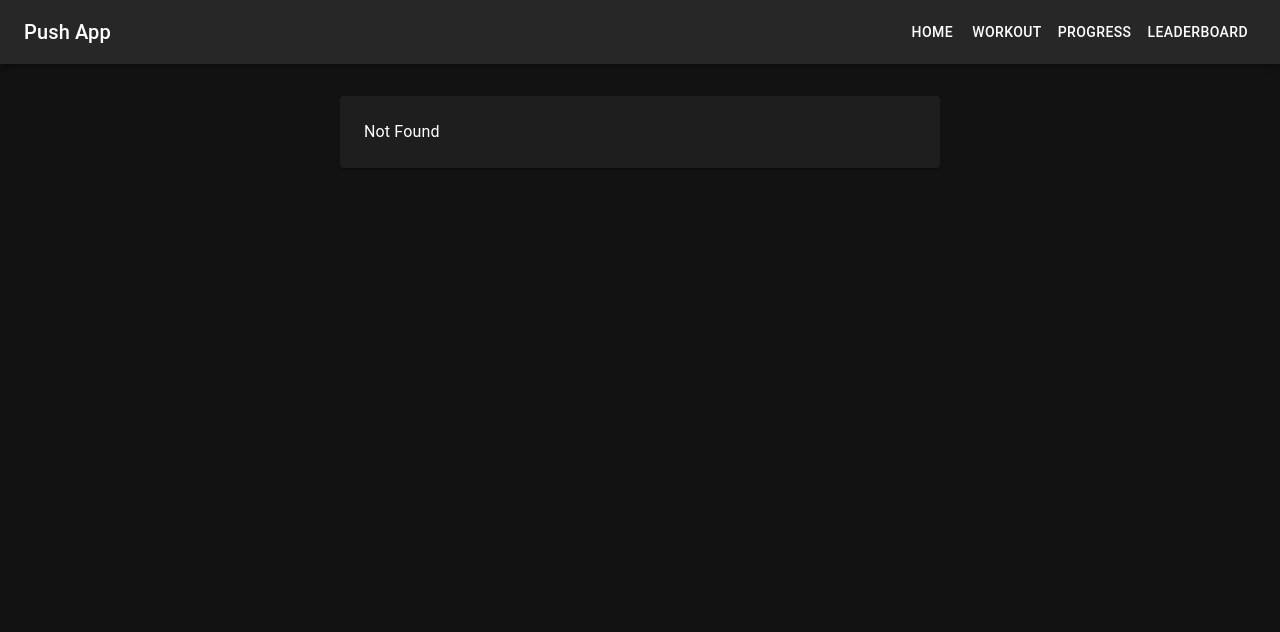
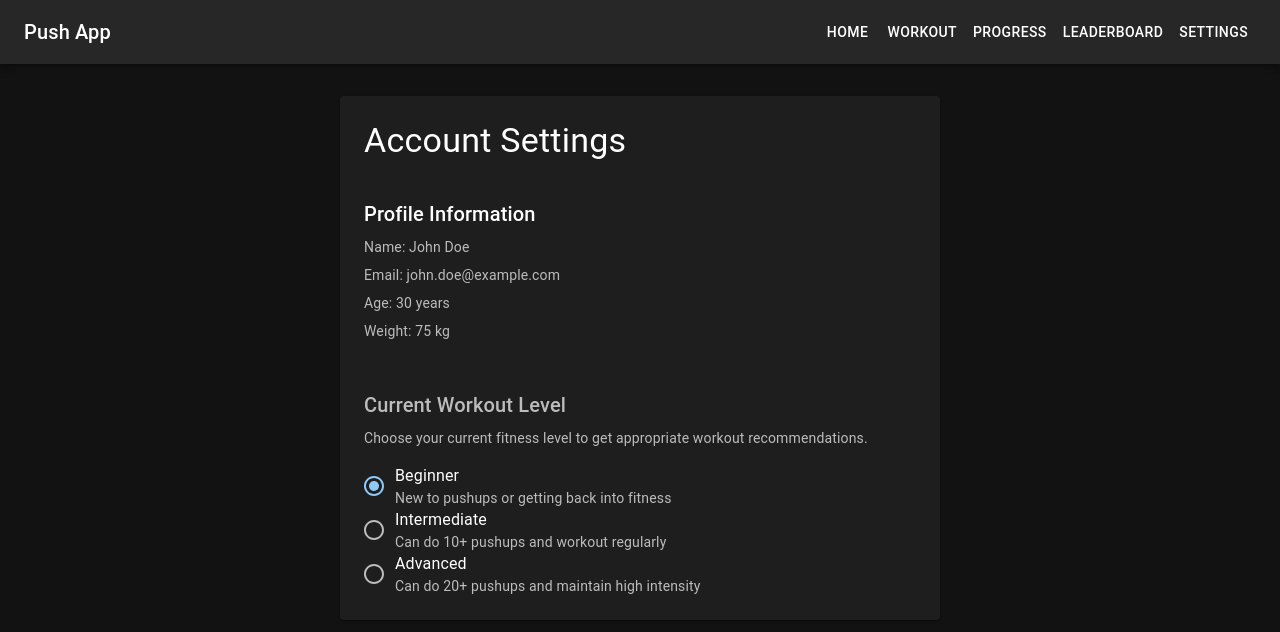
Before and after one commit to miklnikl/push-app, a React (Vite) app: page /settings in a window 1280 px wide. Before the commit this address had no page. Shown: the top 632 px of the page. Built offline with nearby package versions, Linux system fonts and the light colour scheme.

Commit message:
Add account settings page with workout level setting
Co-authored-by: miklnikl <111416755+miklnikl@users.noreply.github.com>

```diff
--- a/src/components/organisms/header/Header.tsx
+++ b/src/components/organisms/header/Header.tsx
@@ -22,6 +22,9 @@ export function Header() {
           <Button color='inherit' component={RouterLink} to={NAVIGATION.ROUTES.LEADERBOARD}>
             {NAVIGATION.LINKS.LEADERBOARD}
           </Button>
+          <Button color='inherit' component={RouterLink} to={NAVIGATION.ROUTES.SETTINGS}>
+            {NAVIGATION.LINKS.SETTINGS}
+          </Button>
         </Box>
       </Toolbar>
     </AppBar>
--- a/src/modules/account/accountStore.ts
+++ b/src/modules/account/accountStore.ts
@@ -2,6 +2,7 @@ import { Store } from '@tanstack/react-store';
 import type { Account, CompletedWorkout, Progress } from './types';
 import type { User } from '../user/types';
 import type { Workout } from '../workout/types';
+import { WORKOUT_LEVELS, type WorkoutLevel } from '../workout/constants';
 import { loadAccountFromStorage, saveAccountToStorage, isStorageAvailable } from './storage';
 
 // Mock user data for development
@@ -11,6 +12,7 @@ const mockUser: User = {
   name: 'John Doe',
   weight: 75,
   age: 30,
+  workoutLevel: WORKOUT_LEVELS.BEGINNER,
   createdAt: new Date('2024-01-01'),
   updatedAt: new Date(),
 };
@@ -122,6 +124,7 @@ export const accountActions = {
             email: 'jane.smith@example.com',
             name: 'Jane Smith',
             age: 28,
+            workoutLevel: WORKOUT_LEVELS.INTERMEDIATE,
             createdAt: new Date('2024-01-05'),
             updatedAt: new Date(),
           },
@@ -153,6 +156,7 @@ export const accountActions = {
             email: 'mike.johnson@example.com',
             name: 'Mike Johnson',
             age: 35,
+            workoutLevel: WORKOUT_LEVELS.ADVANCED,
             createdAt: new Date('2024-01-03'),
             updatedAt: new Date(),
           },
@@ -178,6 +182,32 @@ export const accountActions = {
     });
   },
 
+  updateWorkoutLevel: (workoutLevel: WorkoutLevel) => {
+    accountStore.setState(state => {
+      const updatedUser: User = {
+        ...state.currentAccount.user,
+        workoutLevel,
+        updatedAt: new Date(),
+      };
+
+      const updatedAccount: Account = {
+        ...state.currentAccount,
+        user: updatedUser,
+        updatedAt: new Date(),
+      };
+
+      // Update current account in allAccounts array
+      const updatedAllAccounts = state.allAccounts.map(account =>
+        account.id === updatedAccount.id ? updatedAccount : account
+      );
+
+      return {
+        currentAccount: updatedAccount,
+        allAccounts: updatedAllAccounts,
+      };
+    });
+  },
+
   getCurrentAccount: () => accountStore.state.currentAccount,
   getAllAccounts: () => accountStore.state.allAccounts,
 };
--- a/src/modules/common/navigation.ts
+++ b/src/modules/common/navigation.ts
@@ -5,11 +5,13 @@ export const NAVIGATION = {
     WORKOUT: 'Workout',
     PROGRESS: 'Progress',
     LEADERBOARD: 'Leaderboard',
+    SETTINGS: 'Settings',
   },
   ROUTES: {
     HOME: '/',
     WORKOUT: '/workout',
     PROGRESS: '/progress',
     LEADERBOARD: '/leaderboard',
+    SETTINGS: '/settings',
   },
 };
--- a/src/modules/user/types.ts
+++ b/src/modules/user/types.ts
@@ -1,9 +1,12 @@
+import type { WorkoutLevel } from '../workout/constants';
+
 export type User = {
     id: string;
     email: string;
     name: string;
     weight?: number; // in kg
     age?: number;
+    workoutLevel: WorkoutLevel;
     createdAt: Date;
     updatedAt: Date;
 }
--- a/src/modules/workout/constants.ts
+++ b/src/modules/workout/constants.ts
@@ -27,6 +27,20 @@ export const WORKOUT_MESSAGES = {
   },
 };
 
+export const WORKOUT_LEVELS = {
+  BEGINNER: 'beginner',
+  INTERMEDIATE: 'intermediate',
+  ADVANCED: 'advanced',
+} as const;
+
+export type WorkoutLevel = typeof WORKOUT_LEVELS[keyof typeof WORKOUT_LEVELS];
+
+export const WORKOUT_LEVEL_LABELS = {
+  [WORKOUT_LEVELS.BEGINNER]: 'Beginner',
+  [WORKOUT_LEVELS.INTERMEDIATE]: 'Intermediate',
+  [WORKOUT_LEVELS.ADVANCED]: 'Advanced',
+} as const;
+
 export const WORKOUT_CONFIG = {
   BUTTON_STYLES: {
     COUNTER_BUTTON_SIZE: 50,
--- /dev/null
+++ b/src/pages/AccountSettingsPage.tsx
@@ -0,0 +1,111 @@
+import { Box, Typography, FormControl, FormLabel, RadioGroup, FormControlLabel, Radio, Alert } from '@mui/material';
+import { useStore } from '@tanstack/react-store';
+import { accountStore, accountActions } from '../modules/account/accountStore';
+import { WORKOUT_LEVELS, WORKOUT_LEVEL_LABELS, type WorkoutLevel } from '../modules/workout/constants';
+import { useState } from 'react';
+
+export function AccountSettingsPage() {
+  const currentAccount = useStore(accountStore, (state) => state.currentAccount);
+  const [showSavedMessage, setShowSavedMessage] = useState(false);
+
+  const handleWorkoutLevelChange = (event: React.ChangeEvent<HTMLInputElement>) => {
+    const newLevel = event.target.value as WorkoutLevel;
+    accountActions.updateWorkoutLevel(newLevel);
+    setShowSavedMessage(true);
+    setTimeout(() => setShowSavedMessage(false), 3000);
+  };
+
+  return (
+    <Box sx={{ display: 'flex', flexDirection: 'column', gap: 3 }}>
+      <Typography variant="h4" component="h1" gutterBottom>
+        Account Settings
+      </Typography>
+
+      {/* User Info Section */}
+      <Box sx={{ mb: 3 }}>
+        <Typography variant="h6" gutterBottom>
+          Profile Information
+        </Typography>
+        <Typography variant="body2" color="text.secondary" sx={{ mb: 1 }}>
+          Name: {currentAccount.user.name}
+        </Typography>
+        <Typography variant="body2" color="text.secondary" sx={{ mb: 1 }}>
+          Email: {currentAccount.user.email}
+        </Typography>
+        {currentAccount.user.age && (
+          <Typography variant="body2" color="text.secondary" sx={{ mb: 1 }}>
+            Age: {currentAccount.user.age} years
+          </Typography>
+        )}
+        {currentAccount.user.weight && (
+          <Typography variant="body2" color="text.secondary">
+            Weight: {currentAccount.user.weight} kg
+          </Typography>
+        )}
+      </Box>
+
+      {/* Workout Level Section */}
+      <Box>
+        <FormControl component="fieldset">
+          <FormLabel component="legend">
+            <Typography variant="h6" gutterBottom>
+              Current Workout Level
+            </Typography>
+          </FormLabel>
+          <Typography variant="body2" color="text.secondary" sx={{ mb: 2 }}>
+            Choose your current fitness level to get appropriate workout recommendations.
+          </Typography>
+          <RadioGroup
+            value={currentAccount.user.workoutLevel}
+            onChange={handleWorkoutLevelChange}
+            name="workout-level"
+          >
+            <FormControlLabel
+              value={WORKOUT_LEVELS.BEGINNER}
+              control={<Radio />}
+              label={
+                <Box>
+                  <Typography variant="body1">{WORKOUT_LEVEL_LABELS[WORKOUT_LEVELS.BEGINNER]}</Typography>
+                  <Typography variant="body2" color="text.secondary">
+                    New to pushups or getting back into fitness
+                  </Typography>
+                </Box>
+              }
+            />
+            <FormControlLabel
+              value={WORKOUT_LEVELS.INTERMEDIATE}
+              control={<Radio />}
+              label={
+                <Box>
+                  <Typography variant="body1">{WORKOUT_LEVEL_LABELS[WORKOUT_LEVELS.INTERMEDIATE]}</Typography>
+                  <Typography variant="body2" color="text.secondary">
+                    Can do 10+ pushups and workout regularly
+                  </Typography>
+                </Box>
+              }
+            />
+            <FormControlLabel
+              value={WORKOUT_LEVELS.ADVANCED}
+              control={<Radio />}
+              label={
+                <Box>
+                  <Typography variant="body1">{WORKOUT_LEVEL_LABELS[WORKOUT_LEVELS.ADVANCED]}</Typography>
+                  <Typography variant="body2" color="text.secondary">
+                    Can do 20+ pushups and maintain high intensity
+                  </Typography>
+                </Box>
+              }
+            />
+          </RadioGroup>
+        </FormControl>
+      </Box>
+
+      {/* Success Message */}
+      {showSavedMessage && (
+        <Alert severity="success" sx={{ mt: 2 }}>
+          Workout level updated successfully!
+        </Alert>
+      )}
+    </Box>
+  );
+}
--- a/src/router.tsx
+++ b/src/router.tsx
@@ -3,6 +3,7 @@ import { MainPage } from './pages/MainPage';
 import { WorkoutPage } from './pages/WorkoutPage';
 import { ProgressPage } from './pages/ProgressPage';
 import { LeaderboardPage } from './pages/LeaderboardPage';
+import { AccountSettingsPage } from './pages/AccountSettingsPage';
 import { Page } from './components/templates/page/Page';
 
 const rootRoute = createRootRoute({
@@ -37,7 +38,13 @@ const leaderboardRoute = createRoute({
   component: LeaderboardPage,
 });
 
-const routeTree = rootRoute.addChildren([indexRoute, workoutRoute, progressRoute, leaderboardRoute]);
+const settingsRoute = createRoute({
+  getParentRoute: () => rootRoute,
+  path: '/settings',
+  component: AccountSettingsPage,
+});
+
+const routeTree = rootRoute.addChildren([indexRoute, workoutRoute, progressRoute, leaderboardRoute, settingsRoute]);
 
 export const router = createRouter({ routeTree });
 
```
Also changed, not shown: 1 other file (tests, documents, lock files or other folders).
